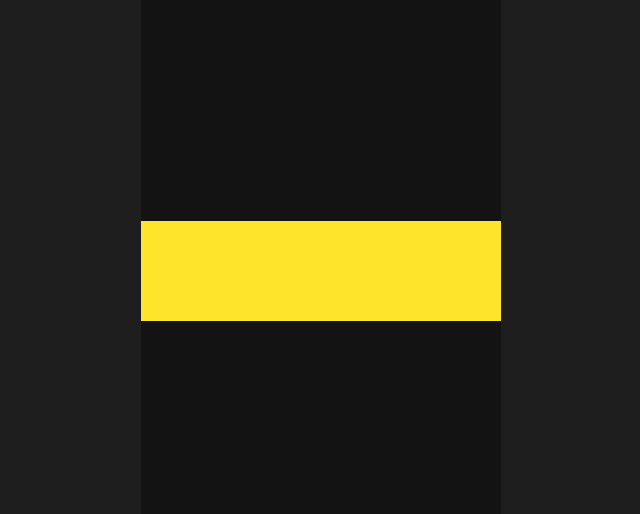
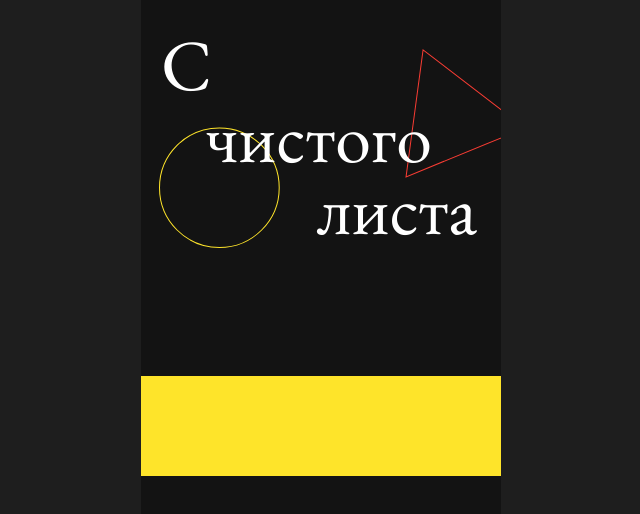
Before and after one commit to szmergonn/ReadyMadeCaseFromScratch, a plain HTML site: page index.html in a window 1280 px wide. Shown: the part 112-626 px from the top of the page, without its empty margins (319-959 px from the left). Drawn offline with Linux system fonts and the light colour scheme; files whose address does not match are found by name.

Commit message:
section_cover_ready

```diff
--- a/index.html
+++ b/index.html
@@ -31,7 +31,13 @@
     </nav>
   </header>
   <main class="content">
-    <section class="cover content-section content-section_theme_dark"></section>
+    <section class="cover content-section content-section_theme_dark">
+      <h1 class="cover_title">
+        <span class="accent-span">С</span>
+        <span class="accent-span text-center">чистого</span>
+        <span class="accent-span text-right">листа</span>
+      </h1>
+    </section>
     <section class="intro content-section content-section_theme_dark"></section>
     <section class="reasons content-section content-section_theme_bright"></section>
     <section class="how-to content-section content-section_theme_dark"></section>
--- a/styles/style.css
+++ b/styles/style.css
@@ -37,6 +37,10 @@ h1, h2, h3, h4, h5, h6, p, ul, ol, blockquote {
 
 .cover {
   padding: 7px 24px 32px 20px;
+  background-image: url(../images/cover.svg);
+  background-repeat: no-repeat;
+  background-size: 95% auto;
+  background-position: right center;
 }
 
 .intro {
@@ -73,3 +77,23 @@ h1, h2, h3, h4, h5, h6, p, ul, ol, blockquote {
   font-size: 16px;
   line-height: 19.2px;
 }
+
+.cover_title {
+  width: 100%;
+  color: #fff;
+  font-family: 'EB Garamond', serif;
+  font-size: 72px;
+  font-weight: 400;
+  line-height: 1;
+}
+.accent-span {
+  display: block;
+
+}
+.text-center {
+  text-align: center;
+
+}
+.text-right {
+  text-align: right;
+}
```
